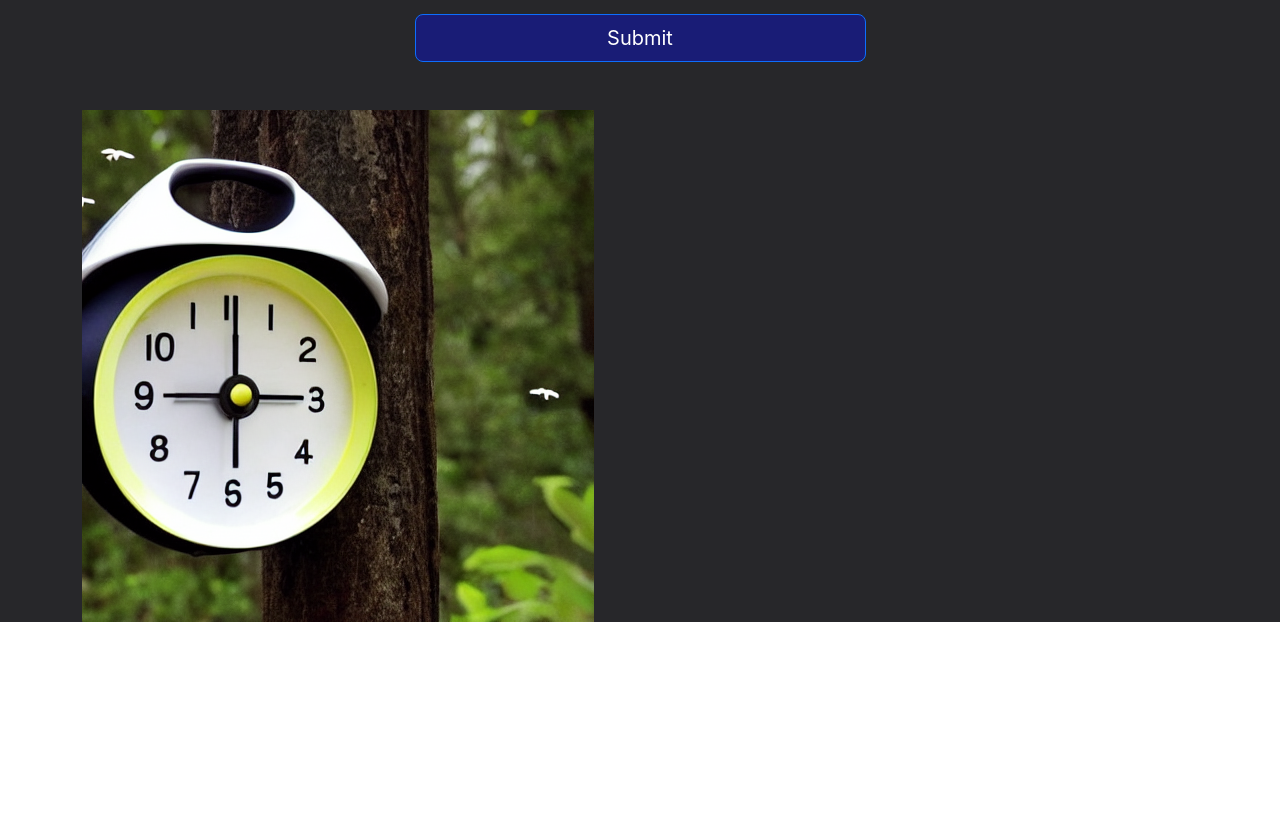
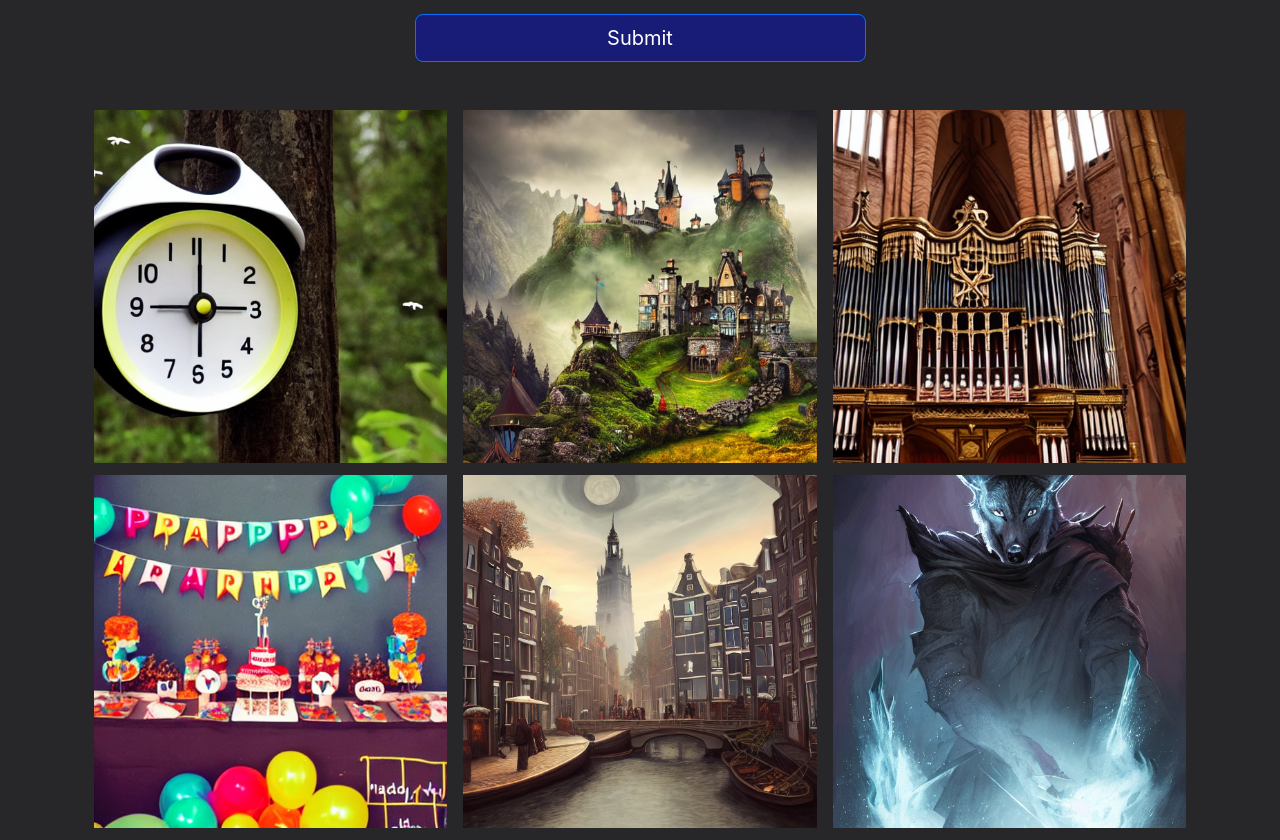
Before and after one commit to ShoggyR79/MuseAI, a React (Create React App) app in the folder museai_frontend/: page / in a window 1280 px wide. Shown: the part 371-1211 px from the top of the page. Before the commit the page ends 993 px from the top, so only its background shows below. Built offline with nearby package versions, Linux system fonts and the light colour scheme.

Commit message:
first prototype

```diff
--- a/museai_frontend/package.json
+++ b/museai_frontend/package.json
@@ -3,6 +3,8 @@
   "version": "0.1.0",
   "private": true,
   "dependencies": {
+    "@material-ui/core": "^4.12.4",
+    "@material-ui/icons": "^4.11.3",
     "@testing-library/jest-dom": "^5.16.5",
     "@testing-library/react": "^13.4.0",
     "@testing-library/user-event": "^13.5.0",
--- a/museai_frontend/src/components/Gallery.js
+++ b/museai_frontend/src/components/Gallery.js
@@ -1,24 +1,91 @@
-import React from 'react'
+import React, {useState} from 'react'
+import '../gallery.css'
+import CloseIcon from '@material-ui/icons/Close'
 
-import Img from '../assets/alarm.png'
+import Img1 from '../assets/alarm.png'
+import Img2 from '../assets/bday.png'
+import Img3 from '../assets/castle.png'
+import Img4 from '../assets/city.png'
+import Img5 from '../assets/organ.png'
+import Img6 from '../assets/wolf.png'
+
 const Gallery = () => {
     let data = [
         {
-            img: Img,
+            img: Img1,
+            audio: '',
+            user: '',
+            prompt: ''
+        },
+        {
+            img: Img2,
+            audio: '',
+            user: '',
+            prompt: ''
+        },
+        {
+            img: Img3,
+            audio: '',
+            user: '',
+            prompt: ''
+        },
+        {
+            img: Img4,
+            audio: '',
+            user: '',
+            prompt: ''
+        },
+        {
+            img: Img5,
+            audio: '',
+            user: '',
+            prompt: ''
+        },
+        {
+            img: Img6,
             audio: '',
             user: '',
             prompt: ''
         }
     ]
+
+    const [modal, setModal] = useState(false)
+    const [imgSrc, setImgSrc] = useState('')
+    const getImg = (img) => {
+        setImgSrc(img)
+        setModal(true)
+        console.log(imgSrc)
+    }
+
     return (
-        <div className='gallery'>
-            {data.map((item, index)=>{
-                return (
-                    <div className='thumbnail' key={index}>
-                        <img src={item.img}/>
+        <div>
+            <div className={modal ? 'modal open' : 'modal'}>
+                <CloseIcon onClick={()=>setModal(false)}/>
+                <div className='container'>
+                    {/* <div className='row'>
+
+                    </div> */}
+                    <div className='row'>
+                        <div className='col-sm-8 justify-content-start'>
+                            {/* <h1 style={{color:}}>Caption</h1> */}
+                            <img src={imgSrc}/>
+                        </div>
+
                     </div>
-                )
-            })}
+
+                </div>
+
+
+            </div>
+            <div className='gallery'>
+                {data.map((item, index)=>{
+                    return (
+                        <div className='thumbnail' key={index} onClick={()=> getImg(item.img)}>
+                            <img src={item.img} style={{width: '100%'}}/>
+                        </div>
+                    )
+                })}
+            </div>
         </div>
 
     )
--- /dev/null
+++ b/museai_frontend/src/gallery.css
@@ -0,0 +1,93 @@
+.gallery{
+    -webkit-column-count: 3;
+    -moz-column-count: 3;
+    column-count: 3;
+    -webkit-column-width: 33%;
+    -moz-column-width: 33%;
+    column-width: 33%;
+    padding: 0 12px;
+}
+
+.gallery .thumbnail:hover{
+    filter: opacity(0.8);
+}
+
+.gallery .thumbnail{
+    -webkit-transition: all 350ms ease;
+    transition: all 350ms ease;
+    cursor: pointer;
+    margin-bottom: 12px;
+}
+
+@media (max-width: 991px){
+    .gallery{
+        -webkit-column-count: 2;
+        -moz-column-count: 2;
+        column-count: 2;
+    }
+}
+
+
+@media (max-width: 480px){
+    .gallery{
+        -webkit-column-count: 1;
+        -moz-column-count: 1;
+        column-count: 1;
+        -webkit-column-width: 100%;
+        -moz-column-width: 100%;
+        column-width: 100%;
+    }
+}
+
+.modal{
+    width: 100%;
+    height: 100vh;
+    position: fixed;
+    top: 0;
+    left: 0;
+    display: flex;
+    justify-content: center;
+    align-items: center;
+    background-color: rgba(0,0,0,0.9);
+    transition: .4s ease, visibility .4s ease, transform .5s ease-in-out;
+    visibility: hidden;
+    opacity: 0;
+    transform: scale(0);
+    overflow: hidden;
+    z-index: 999;
+}
+
+.modal.open{
+    visibility: visible;
+    opacity: 1;
+    transform: scale(1);
+}
+
+.modal img{
+    width: auto;
+    max-width: 100%;
+    height: auto;
+    max-height: 80%;
+    display: block;
+    line-height: 0;
+    box-sizing: border-box;
+    padding: 20px 0 20px;
+    margin: 0 auto;
+    opacity: 1;
+}
+
+.modal.open svg{
+    position: fixed;
+    top: 10px;
+    right: 10px;
+    width: 2rem;
+    height: 2rem;
+    padding: 5px;
+    background-color: rgba(0,0,0,0.9);
+    color: #ffffff;
+    cursor: pointer;
+}
+
+/* .modal.open p{
+
+} */
```
Also changed, not shown: 1 other file (tests, documents, lock files or other folders).
